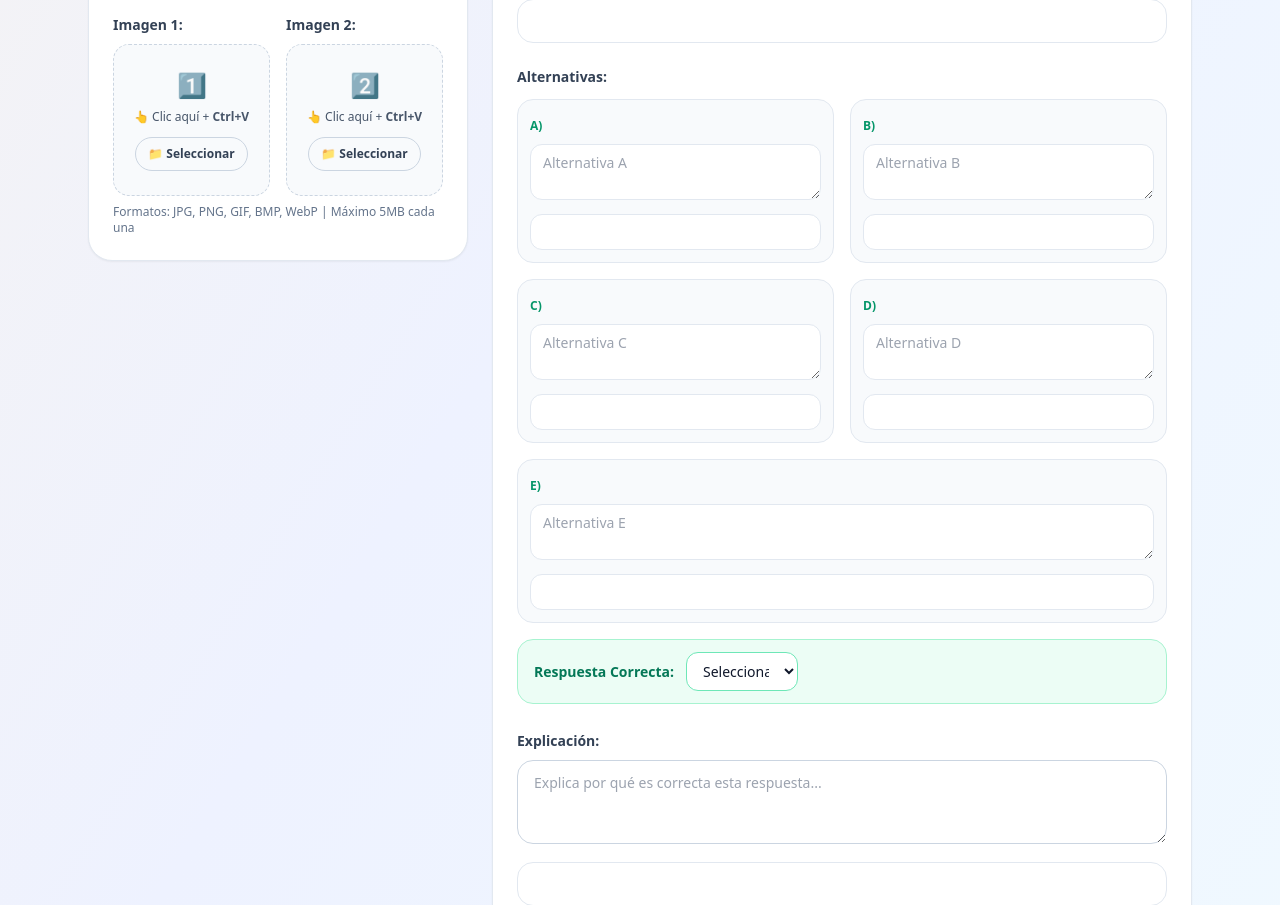
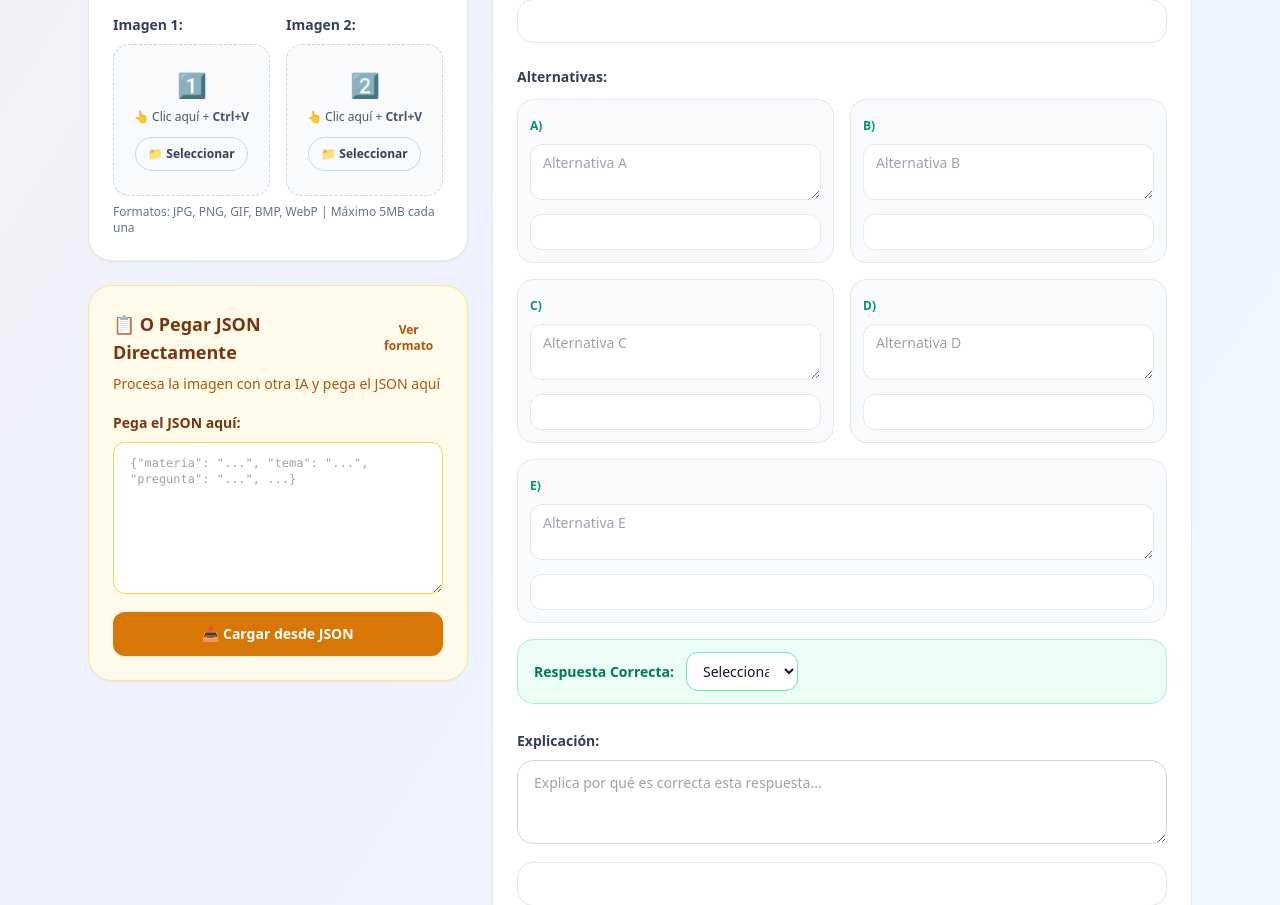
Before and after one commit to JerryCode777/ProcesadorPreguntasconFigura, a FastAPI app: page / in a window 1280 px wide. Shown: the part 912-1817 px from the top of the page. Run offline with FastAPI, Linux system fonts and the light colour scheme; some libraries are stand-ins or nearby versions.

Commit message:
feat: implement JSON upload functionality for normal questions; enhance UI for JSON input and error handling

```diff
--- a/main.py
+++ b/main.py
@@ -244,6 +244,13 @@ async def process_image_ai(
         # En el futuro, se puede mejorar para procesar ambas imágenes
         result = await process_image_with_ai(ai_service, images_content[0][0], images_content[0][1])
 
+        # Verificar si hubo un error de RECITATION
+        if "error" in result and result["error"] == "RECITATION":
+            raise HTTPException(
+                status_code=400,
+                detail=result.get("message", "Contenido bloqueado por políticas de IA")
+            )
+
         return JSONResponse(content={
             "success": True,
             "data": result
--- a/static/js/comprension.js
+++ b/static/js/comprension.js
@@ -442,7 +442,14 @@ document.addEventListener('DOMContentLoaded', () => {
             }
         } catch (error) {
             console.error('Error:', error);
-            mostrarMensaje('Error al extraer el texto: ' + error.message, 'error');
+            let errorMsg = 'Error al extraer el texto: ' + error.message;
+
+            // Mensaje específico para error de RECITATION
+            if (error.message && error.message.includes('derechos de autor')) {
+                errorMsg = '⚠️ Gemini bloqueó este contenido por políticas de derechos de autor. Cambia a OpenAI o Claude en el selector de IA.';
+            }
+
+            mostrarMensaje(errorMsg, 'error');
         } finally {
             btnProcesarTexto.disabled = false;
             btnProcesarTexto.innerHTML = '🤖 Extraer Texto con IA';
@@ -755,6 +762,79 @@ document.addEventListener('DOMContentLoaded', () => {
 });
 
 // ========================================
+// CARGAR DESDE JSON
+// ========================================
+
+function toggleJsonExample() {
+    const example = document.getElementById('jsonExample');
+    if (example) {
+        example.classList.toggle('hidden');
+    }
+}
+
+document.addEventListener('DOMContentLoaded', () => {
+    const btnCargarJSON = document.getElementById('cargarDesdeJSON');
+    if (!btnCargarJSON) return;
+
+    btnCargarJSON.addEventListener('click', () => {
+        const jsonInput = document.getElementById('jsonInput');
+        const jsonText = jsonInput.value.trim();
+
+        if (!jsonText) {
+            mostrarMensaje('Por favor, pega el JSON primero', 'error');
+            return;
+        }
+
+        try {
+            // Parsear JSON
+            const data = JSON.parse(jsonText);
+
+            // Validar estructura
+            if (!data.texto) {
+                throw new Error('El JSON debe contener el campo "texto"');
+            }
+            if (!data.preguntas || !Array.isArray(data.preguntas)) {
+                throw new Error('El JSON debe contener el campo "preguntas" como array');
+            }
+
+            // Llenar campo de texto
+            const textoComprension = document.getElementById('textoComprension');
+            textoComprension.value = data.texto;
+
+            // Cambiar a modo texto directo
+            toggleTextoMode('directo');
+
+            // Guardar preguntas extraídas
+            preguntasExtraidas = data.preguntas;
+
+            // Validar número de preguntas según tipo
+            if (numPreguntasRequeridas > 0 && data.preguntas.length !== numPreguntasRequeridas) {
+                mostrarMensaje(
+                    `⚠️ Advertencia: El tipo seleccionado requiere ${numPreguntasRequeridas} preguntas, pero el JSON tiene ${data.preguntas.length}`,
+                    'error'
+                );
+            }
+
+            // Mostrar preguntas
+            mostrarPreguntasExtraidas(data.preguntas);
+
+            // Habilitar botón de guardar
+            document.getElementById('submitCompBtn').disabled = false;
+
+            // Mensaje de éxito
+            mostrarMensaje(`✅ JSON cargado correctamente: ${data.preguntas.length} pregunta(s)`, 'success');
+
+            // Limpiar input
+            jsonInput.value = '';
+
+        } catch (error) {
+            console.error('Error parseando JSON:', error);
+            mostrarMensaje(`❌ Error en el JSON: ${error.message}`, 'error');
+        }
+    });
+});
+
+// ========================================
 // FUNCIÓN AUXILIAR PARA MOSTRAR MENSAJES
 // ========================================
 
--- a/static/js/script.js
+++ b/static/js/script.js
@@ -1863,3 +1863,125 @@ function setupProcesoSelectors() {
     tipoProceso.addEventListener('change', updateProcesoSelectors);
     anioSelect.addEventListener('change', updateProcesoSelectors);
 }
+
+// ======= CARGAR DESDE JSON (PREGUNTAS NORMALES) =======
+
+// Configurar el botón de cargar JSON para preguntas normales
+document.addEventListener('DOMContentLoaded', function() {
+    const cargarBtn = document.getElementById('cargarDesdeJSONNormal');
+    if (cargarBtn) {
+        cargarBtn.addEventListener('click', cargarDesdeJSONNormal);
+    }
+});
+
+function toggleNormalJsonExample() {
+    const example = document.getElementById('normalJsonExample');
+    if (example && example.classList.contains('hidden')) {
+        example.classList.remove('hidden');
+    } else if (example) {
+        example.classList.add('hidden');
+    }
+}
+
+function cargarDesdeJSONNormal() {
+    const jsonInput = document.getElementById('normalJsonInput');
+    if (!jsonInput) return;
+
+    const jsonText = jsonInput.value.trim();
+    if (!jsonText) {
+        showMessage('Por favor pega el JSON primero', 'error');
+        return;
+    }
+
+    try {
+        const data = JSON.parse(jsonText);
+
+        // Validar estructura básica
+        if (!data.pregunta || !data.opciones) {
+            throw new Error('El JSON debe contener al menos "pregunta" y "opciones"');
+        }
+
+        // Validar que opciones sea un objeto con A, B, C, D, E
+        const opcionesRequeridas = ['A', 'B', 'C', 'D', 'E'];
+        const opcionesPresentes = Object.keys(data.opciones);
+        const faltanOpciones = opcionesRequeridas.filter(op => !opcionesPresentes.includes(op));
+
+        if (faltanOpciones.length > 0) {
+            throw new Error(`Faltan opciones: ${faltanOpciones.join(', ')}`);
+        }
+
+        // Limpiar mensajes de error previos
+        clearAllMessages();
+
+        // Llenar formulario
+        // 1. Materia
+        if (data.materia) {
+            const materiaSelect = document.getElementById('materia');
+            materiaSelect.value = data.materia;
+            clearFieldError(materiaSelect);
+        }
+
+        // 2. Tema
+        if (data.tema) {
+            const temaField = document.getElementById('tema');
+            temaField.value = data.tema;
+            clearFieldError(temaField);
+        }
+
+        // 3. Pregunta
+        const preguntaField = document.getElementById('pregunta');
+        preguntaField.value = data.pregunta;
+        updateMathPreview('pregunta');
+        autoResize.call(preguntaField);
+        clearFieldError(preguntaField);
+
+        // 4. Opciones
+        ['A', 'B', 'C', 'D', 'E'].forEach(letra => {
+            const campo = `opcion_${letra.toLowerCase()}`;
+            const field = document.getElementById(campo);
+            if (field && data.opciones[letra]) {
+                field.value = data.opciones[letra];
+                updateMathPreview(campo);
+                autoResize.call(field);
+                clearFieldError(field);
+            }
+        });
+
+        // 5. Respuesta correcta
+        if (data.respuesta_correcta) {
+            const respuestaField = document.getElementById('respuesta_correcta');
+            respuestaField.value = data.respuesta_correcta;
+            clearFieldError(respuestaField);
+        }
+
+        // 6. Explicación
+        if (data.explicacion) {
+            const explicacionField = document.getElementById('explicacion');
+            explicacionField.value = data.explicacion;
+            updateMathPreview('explicacion');
+            autoResize.call(explicacionField);
+            clearFieldError(explicacionField);
+        }
+
+        // 7. Dificultad
+        if (data.dificultad) {
+            const dificultadField = document.getElementById('dificultad');
+            dificultadField.value = data.dificultad;
+            clearFieldError(dificultadField);
+        }
+
+        showMessage('✅ JSON cargado exitosamente - Revisa y completa los campos restantes', 'success');
+
+        // Scroll al inicio del formulario
+        setTimeout(() => {
+            const preguntaSection = document.querySelector('#preguntaForm .space-y-6');
+            if (preguntaSection) {
+                preguntaSection.scrollIntoView({ behavior: 'smooth', block: 'start' });
+            }
+        }, 300);
+
+    } catch (error) {
+        console.error('Error parsing JSON:', error);
+        showMessage(`❌ Error al cargar JSON: ${error.message}`, 'error');
+    }
+}
--- a/templates/formulario.html
+++ b/templates/formulario.html
@@ -166,6 +166,46 @@
                                 </div>
                             </div>
                             <small class="mt-2 block text-xs text-slate-500">Formatos: JPG, PNG, GIF, BMP, WebP | Máximo 5MB cada una</small>
+                        </section>
+
+                        <!-- Cargar desde JSON (Normal Questions) -->
+                        <section class="rounded-3xl border border-amber-200 bg-amber-50 p-6 shadow-sm">
+                            <div class="flex items-center justify-between">
+                                <h2 class="text-lg font-semibold text-amber-900">📋 O Pegar JSON Directamente</h2>
+                                <button type="button" onclick="toggleNormalJsonExample()" class="text-xs font-semibold text-amber-700 hover:text-amber-900">
+                                    Ver formato
+                                </button>
+                            </div>
+                            <p class="mt-2 text-sm text-amber-700">Procesa la imagen con otra IA y pega el JSON aquí</p>
+
+                            <!-- Ejemplo de formato -->
+                            <div id="normalJsonExample" class="mt-3 hidden rounded-xl border border-amber-300 bg-white p-3">
+                                <p class="text-xs font-semibold text-amber-900">Formato esperado:</p>
+                                <pre class="mt-2 overflow-x-auto rounded-lg bg-slate-900 p-3 text-xs text-slate-100"><code>{
+  "materia": "Matemáticas",
+  "tema": "Álgebra Lineal",
+  "pregunta": "¿Cuál es la solución de x + 5 = 10?",
+  "opciones": {
+    "A": "3",
+    "B": "5",
+    "C": "10",
+    "D": "15",
+    "E": "20"
+  },
+  "respuesta_correcta": "B",
+  "explicacion": "La respuesta es B porque...",
+  "dificultad": 2
+}</code></pre>
+                            </div>
+
+                            <div class="mt-4">
+                                <label for="normalJsonInput" class="text-sm font-semibold text-amber-900">Pega el JSON aquí:</label>
+                                <textarea id="normalJsonInput" class="mt-2 w-full rounded-xl border border-amber-300 bg-white px-4 py-3 font-mono text-xs" rows="8" placeholder='{"materia": "...", "tema": "...", "pregunta": "...", ...}'></textarea>
+                            </div>
+
+                            <button type="button" id="cargarDesdeJSONNormal" class="mt-3 inline-flex w-full items-center justify-center gap-2 rounded-xl bg-amber-600 px-4 py-3 text-sm font-semibold text-white shadow-sm transition hover:bg-amber-700">
+                                <span>📥 Cargar desde JSON</span>
+                            </button>
                         </section>
                     </div>
 
@@ -519,6 +559,49 @@
                                 <span>🤖 Procesar Preguntas con IA</span>
                             </button>
                         </section>
+
+                        <!-- Cargar desde JSON -->
+                        <section class="rounded-3xl border border-amber-200 bg-amber-50 p-6 shadow-sm">
+                            <div class="flex items-center justify-between">
+                                <h2 class="text-lg font-semibold text-amber-900">📋 O Pegar JSON Directamente</h2>
+                                <button type="button" onclick="toggleJsonExample()" class="text-xs font-semibold text-amber-700 hover:text-amber-900">
+                                    Ver formato
+                                </button>
+                            </div>
+                            <p class="mt-2 text-sm text-amber-700">Procesa las imágenes con otra IA y pega el JSON aquí</p>
+
+                            <!-- Ejemplo de formato -->
+                            <div id="jsonExample" class="mt-3 hidden rounded-xl border border-amber-300 bg-white p-3">
+                                <p class="text-xs font-semibold text-amber-900">Formato esperado:</p>
+                                <pre class="mt-2 overflow-x-auto rounded-lg bg-slate-900 p-3 text-xs text-slate-100"><code>{
+  "texto": "El texto completo de comprensión...",
+  "preguntas": [
+    {
+      "pregunta": "¿Cuál es la idea principal?",
+      "opciones": {
+        "A": "Opción A",
+        "B": "Opción B",
+        "C": "Opción C",
+        "D": "Opción D",
+        "E": "Opción E"
+      },
+      "respuesta_correcta": "B",
+      "explicacion": "La respuesta es B porque...",
+      "dificultad": 2
+    }
+  ]
+}</code></pre>
+                            </div>
+
+                            <div class="mt-4">
+                                <label for="jsonInput" class="text-sm font-semibold text-amber-900">Pega el JSON aquí:</label>
+                                <textarea id="jsonInput" class="mt-2 w-full rounded-xl border border-amber-300 bg-white px-4 py-3 font-mono text-xs" rows="8" placeholder='{"texto": "...", "preguntas": [...]}'></textarea>
+                            </div>
+
+                            <button type="button" id="cargarDesdeJSON" class="mt-3 inline-flex w-full items-center justify-center gap-2 rounded-xl bg-amber-600 px-4 py-3 text-sm font-semibold text-white shadow-sm transition hover:bg-amber-700">
+                                <span>📥 Cargar desde JSON</span>
+                            </button>
+                        </section>
                     </div>
 
                     <!-- Columna derecha: Formulario de datos -->
```
Also changed, not shown: ai_services.py (+12 -1 lines).
